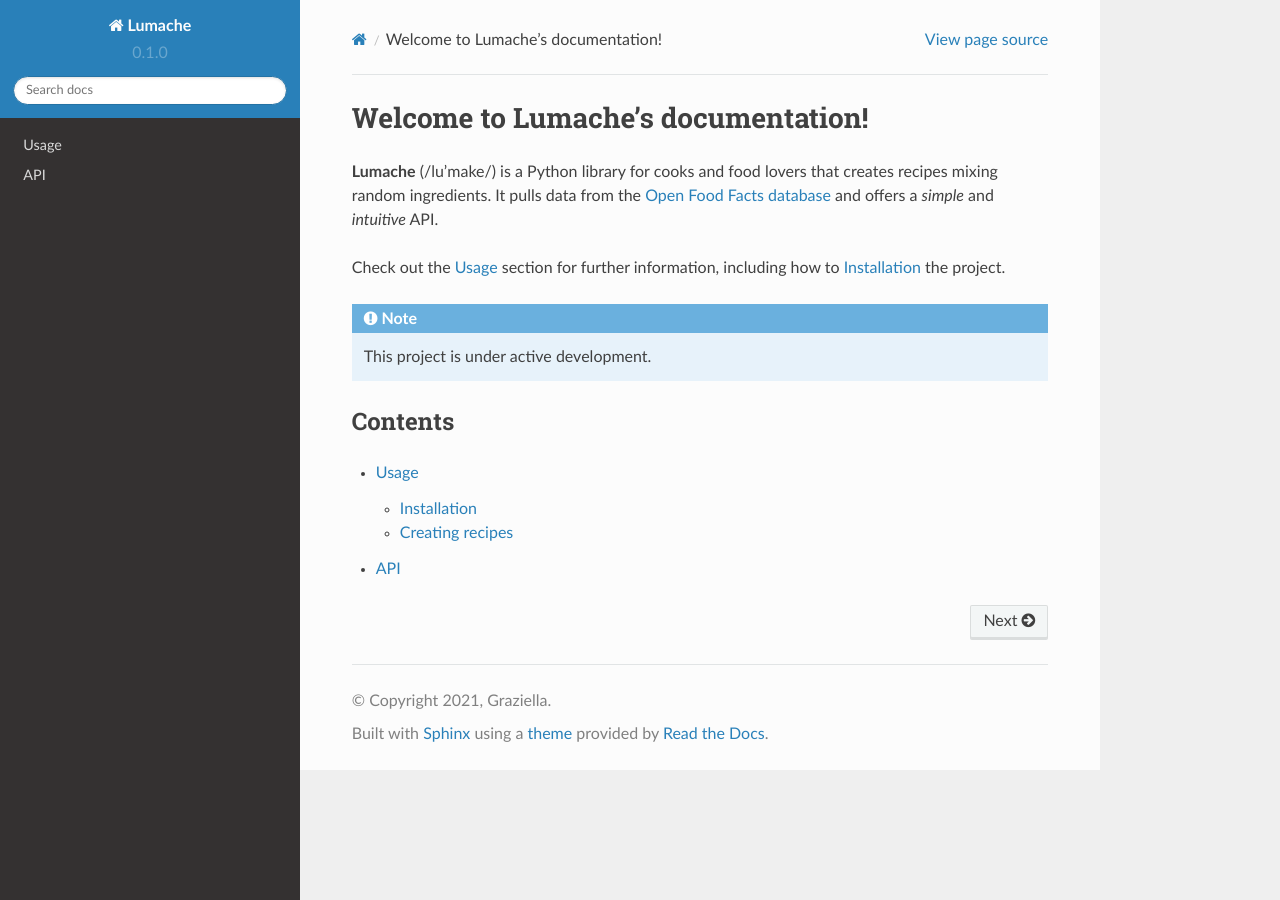
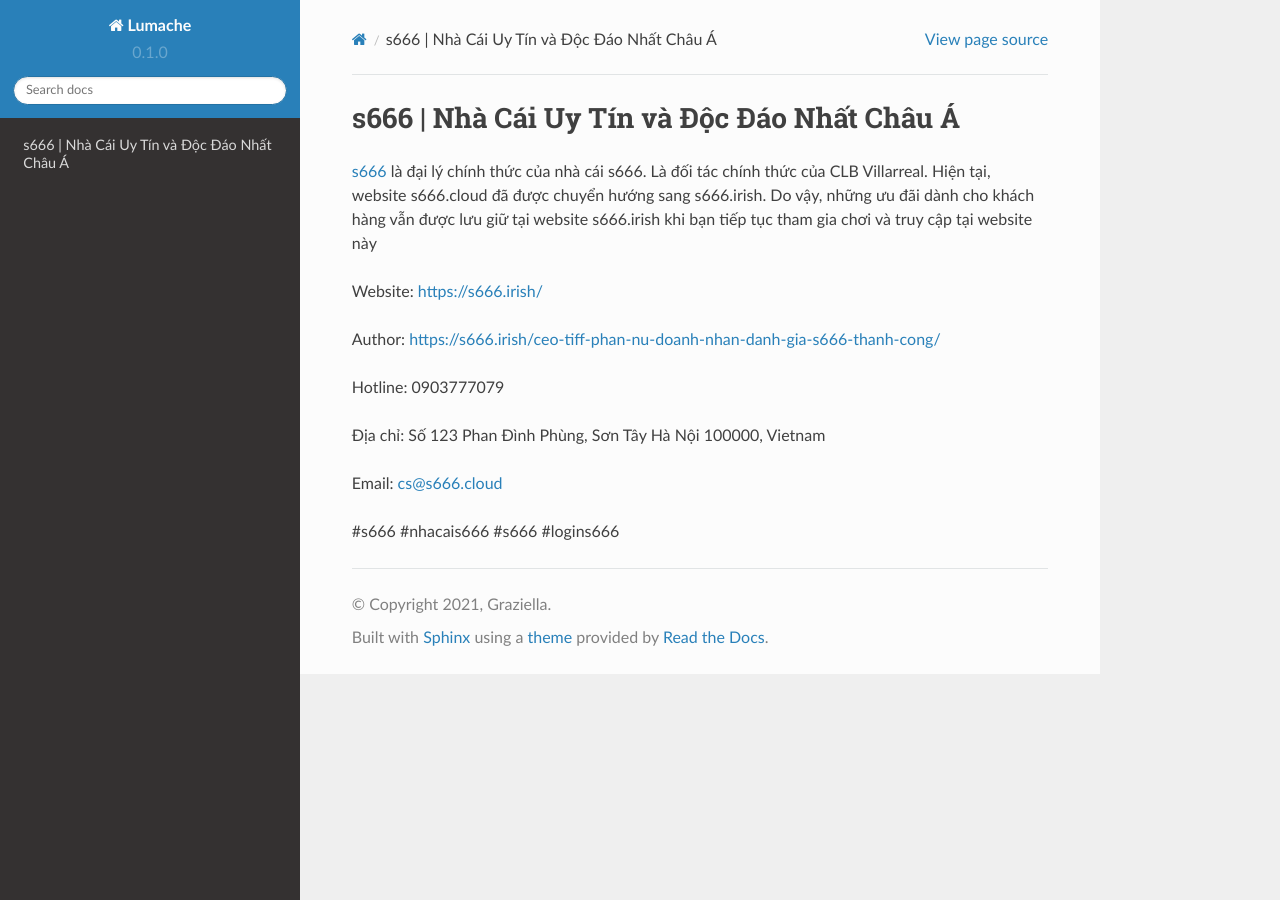
Before and after one commit to luongchanvien962/s666irish, a Sphinx documentation site: the page built from docs/source/index.rst, in a window 1280 px wide. Built offline with Sphinx 7.4.7 and the Read the Docs theme 2.0.0, drawn with Linux system fonts in a browser that asks for light colours.

Commit message:
Update index.rst

```diff
--- a/docs/source/index.rst
+++ b/docs/source/index.rst
@@ -1,22 +1,16 @@
-Welcome to Lumache's documentation!
+s666 | Nhà Cái Uy Tín và Độc Đáo Nhất Châu Á
 ===================================
 
-**Lumache** (/lu'make/) is a Python library for cooks and food lovers
-that creates recipes mixing random ingredients.
-It pulls data from the `Open Food Facts database <https://world.openfoodfacts.org/>`_
-and offers a *simple* and *intuitive* API.
+`s666 <https://s666.irish/>`_ là đại lý chính thức của nhà cái s666. Là đối tác chính thức của CLB Villarreal. Hiện tại, website s666.cloud đã được chuyển hướng sang s666.irish. Do vậy, những ưu đãi dành cho khách hàng vẫn được lưu giữ tại website s666.irish khi bạn tiếp tục tham gia chơi và truy cập tại website này
 
-Check out the :doc:`usage` section for further information, including
-how to :ref:`installation` the project.
+Website: https://s666.irish/
 
-.. note::
+Author: https://s666.irish/ceo-tiff-phan-nu-doanh-nhan-danh-gia-s666-thanh-cong/
 
-   This project is under active development.
+Hotline: 0903777079
 
-Contents
---------
+Địa chỉ: Số 123 Phan Đình Phùng, Sơn Tây Hà Nội 100000, Vietnam
 
-.. toctree::
+Email: cs@s666.cloud
 
-   usage
-   api
+#s666 #nhacais666 #s666 #logins666
```
